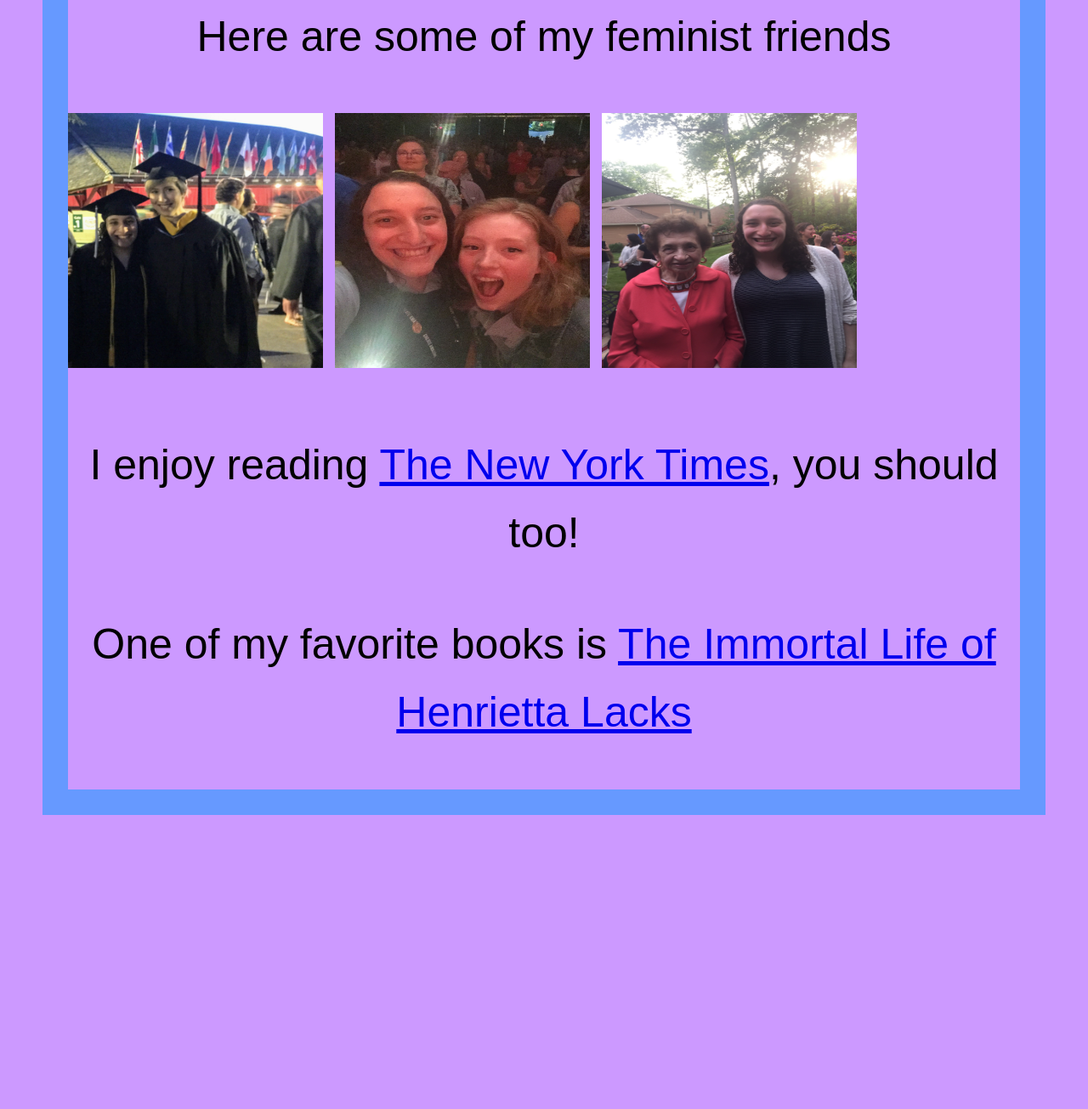
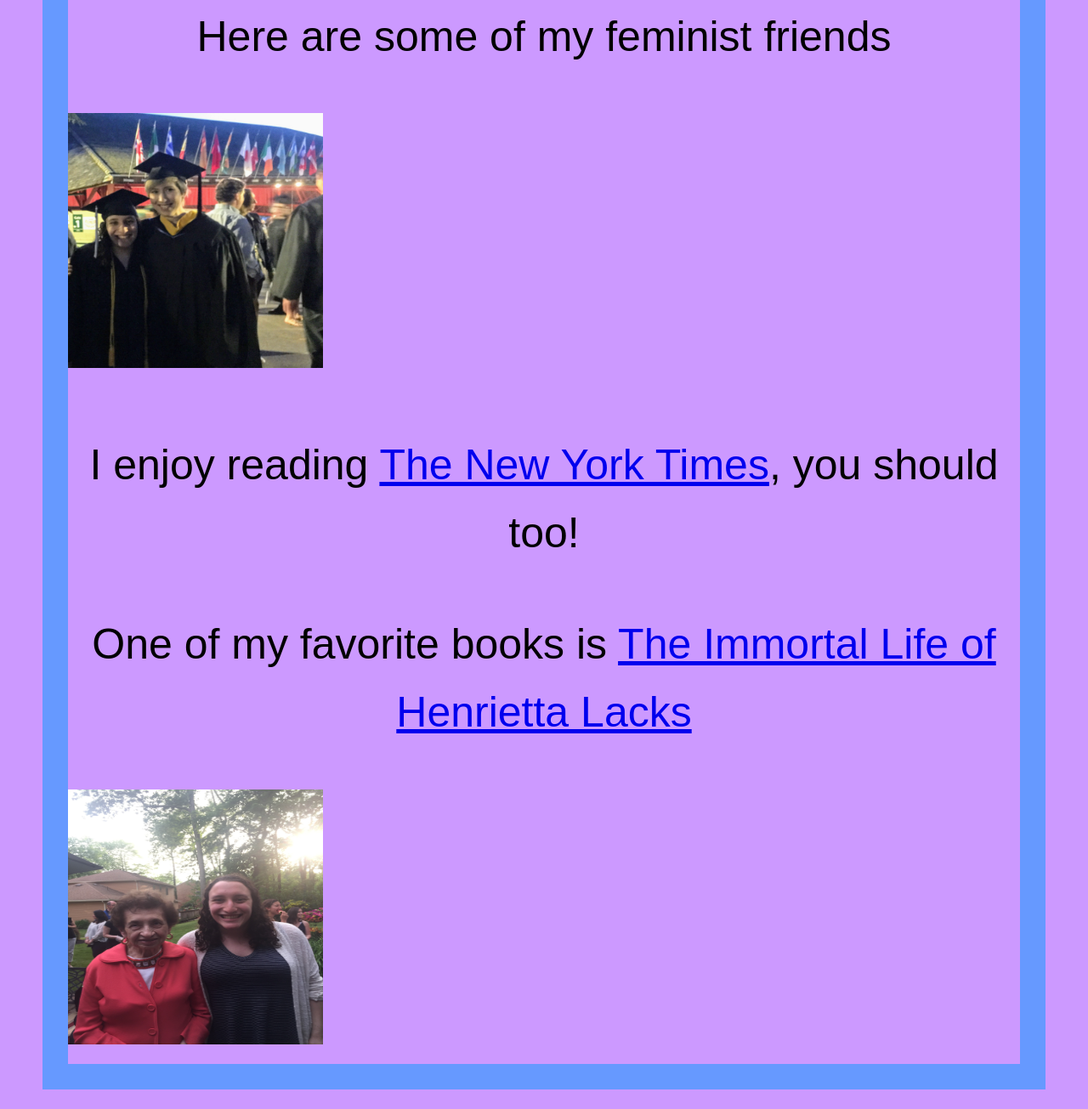
Before and after one commit to jzucker127/jzucker127.github.io, a plain HTML site: page index.html in a window 1280 px wide. Shown: the part 2255-3560 px from the top of the page at 85% size. Before the commit the page ends 3264 px from the top, so only its background shows below. Drawn offline with nearby package versions, Linux system fonts and the light colour scheme.

Commit message:
moved image

```diff
--- a/index.html
+++ b/index.html
@@ -27,10 +27,9 @@
         <p></p>
         <p>Here are some of my feminist friends</p>
         <img src="Lydia.jpg"></img>
-        <img src="Kristen.jpg"></img>
-        <img src="Grandma.jpg"></img>
         <p> I enjoy reading <a href="https://www.nytimes.com/">The New York Times</a>, you should too! </p>
         <p> One of my favorite books is <a href="http://rebeccaskloot.com/the-immortal-life/">The Immortal Life of Henrietta Lacks</a></p>
+        <img src="Grandma.jpg"/>
 
         <!-- Script tag here -->
         <script type="text/javascript" src="index.js"></script>
```
